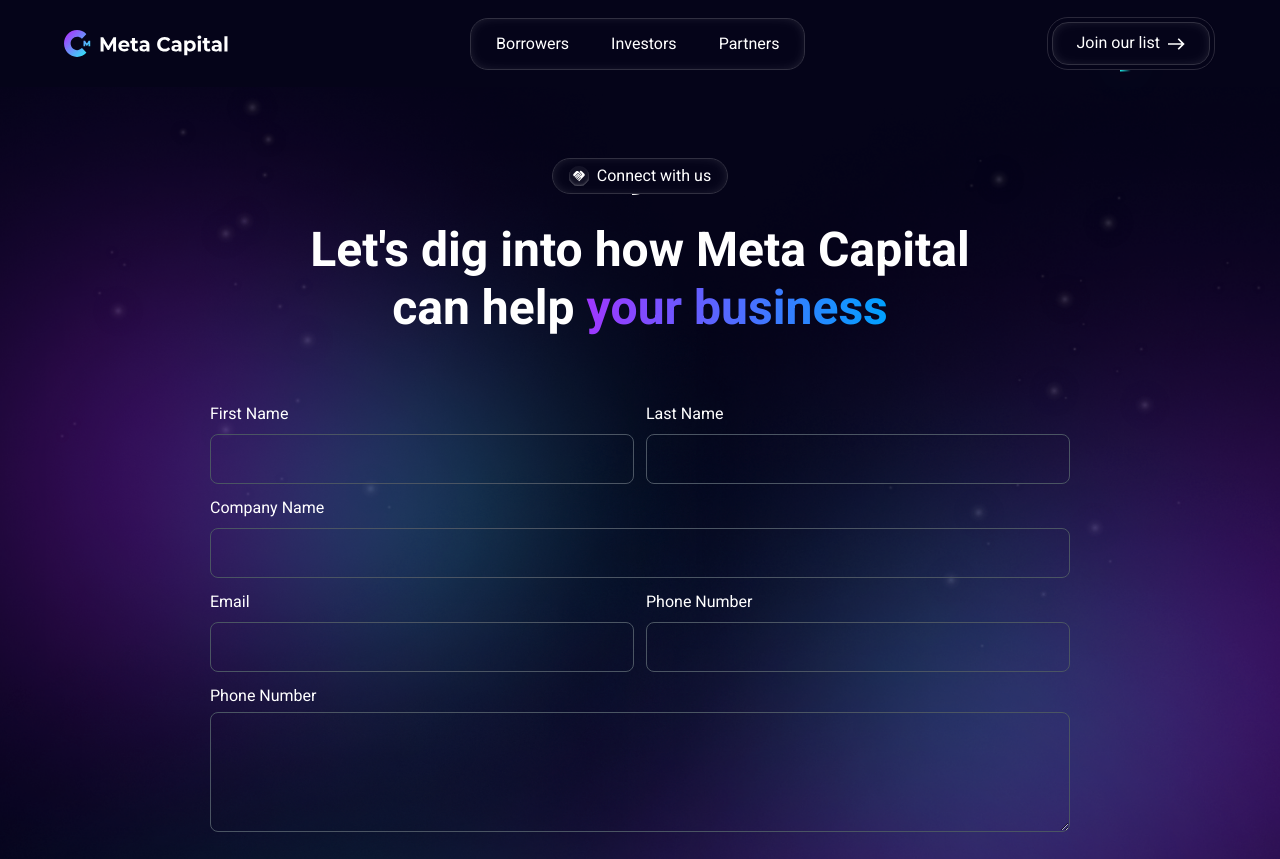
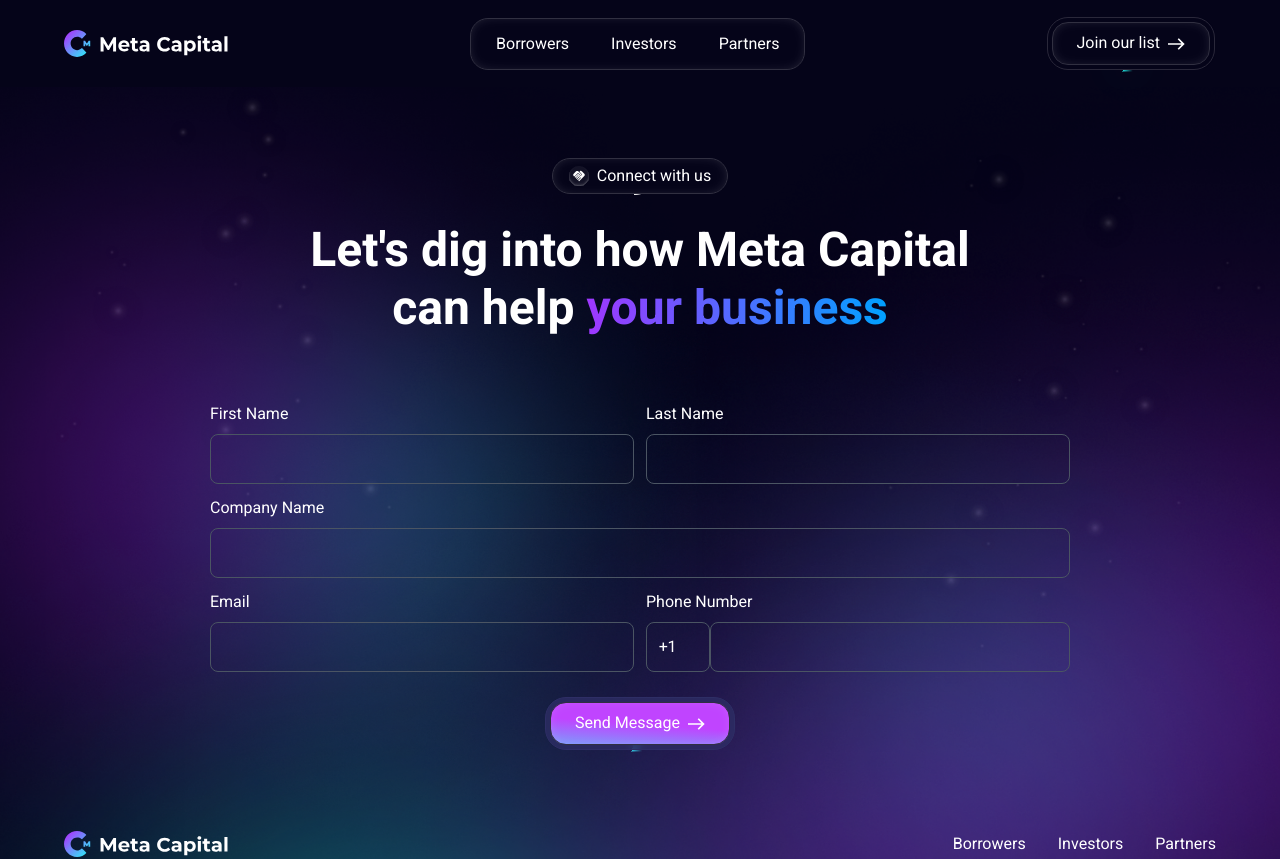
Before and after one commit to MetaCapFin/MetaCapFinFinal, a Next.js app: page /contact-us in a window 1280 px wide. Shown: the top 859 px of the page. Built offline with nearby package versions, Linux system fonts and the light colour scheme.

Commit message:
Update page.js
Add, previous changes to connect to Zappier and whole visual aspect

```diff
--- a/src/app/contact-us/page.js
+++ b/src/app/contact-us/page.js
@@ -1,11 +1,67 @@
+"use client";
+
 import Footer from '@/components/footer/footer'
 import Button from '@/components/ui/button'
 import WButton from '@/components/ui/button-white'
 import GradientText from '@/components/ui/gradient-text'
 import Image from 'next/image'
-import React from 'react'
+import React, { useState } from 'react'
+import Modal from '@/components/ui/modal' // Import the Modal component
 
 const Page = () => {
+    const [formData, setFormData] = useState({
+        firstName: '',
+        lastName: '',
+        companyName: '',
+        email: '',
+        phoneNumber: ''
+    });
+
+    const [showModal, setShowModal] = useState(false); // State to control modal visibility
+
+    const handleChange = (e) => {
+        const { name, value } = e.target;
+        setFormData({
+            ...formData,
+            [name]: value
+        });
+    };
+
+    const handleSubmit = async (e) => {
+        e.preventDefault();
+        const webhookUrl = 'https://hooks.zapier.com/hooks/catch/20787888/2kj7bom/';
+
+        // Concatenate country code with phone number
+        const dataToSubmit = {
+            ...formData,
+            phoneNumber: `+1${formData.phoneNumber}`
+        };
+
+        const urlParams = new URLSearchParams(dataToSubmit);
+
+        try {
+            const response = await fetch(webhookUrl, {
+                method: 'POST',
+                headers: {
+                    'Content-Type': 'application/x-www-form-urlencoded'
+                },
+                body: urlParams.toString()
+            });
+
+            if (response.ok) {
+                setShowModal(true); // Show the modal on successful form submission
+                console.log('Form submitted successfully');
+            } else {
+                console.error('Form submission error');
+            }
+        } catch (error) {
+            console.error('Form submission error', error);
+        }
+    };
+
+    const closeModal = () => {
+        setShowModal(false);
+    };
 
     return (
         <section className='relative overflow-y-hidden'>
@@ -20,41 +76,41 @@ const Page = () => {
                     Let's dig into how Meta Capital can help <span>your business</span>
                 </GradientText>
             </div>
-            <div className='mt-16 max-w-[860px] mx-auto text-white'>
+            <form onSubmit={handleSubmit} className='mt-16 max-w-[860px] mx-auto text-white'>
                 <div className='flex w-full gap-3'>
                     <div className='flex flex-col gap-1 flex-1'>
-                        <label className=''>First Name</label>
-                        <input type='text' className='w-full mt-1 rounded-lg bg-transparent border p-3 border-gray-600' />
+                        <label>First Name</label>
+                        <input type='text' name='firstName' value={formData.firstName} onChange={handleChange} className='w-full mt-1 rounded-lg bg-transparent border p-3 border-gray-600' />
                     </div>
                     <div className='flex flex-col gap-1 flex-1'>
                         <label>Last Name</label>
-                        <input type='text' className='w-full mt-1 rounded-lg bg-transparent border p-3 border-gray-600' />
+                        <input type='text' name='lastName' value={formData.lastName} onChange={handleChange} className='w-full mt-1 rounded-lg bg-transparent border p-3 border-gray-600' />
                     </div>
                 </div>
                 <div className='flex w-full gap-3 mt-3'>
                     <div className='flex flex-col gap-1 flex-1'>
-                        <label className=''>Company Name</label>
-                        <input type='text' className='w-full mt-1 rounded-lg bg-transparent border p-3 border-gray-600' />
+                        <label>Company Name</label>
+                        <input type='text' name='companyName' value={formData.companyName} onChange={handleChange} className='w-full mt-1 rounded-lg bg-transparent border p-3 border-gray-600' />
                     </div>
                 </div>
                 <div className='flex w-full gap-3 mt-3'>
                     <div className='flex flex-col gap-1 flex-1'>
-                        <label className=''>Email</label>
-                        <input type='email' className='w-full mt-1 rounded-lg bg-transparent border p-3 border-gray-600' />
+                        <label>Email</label>
+                        <input type='email' name='email' value={formData.email} onChange={handleChange} className='w-full mt-1 rounded-lg bg-transparent border p-3 border-gray-600' />
                     </div>
                     <div className='flex flex-col gap-1 flex-1'>
                         <label>Phone Number</label>
-                        <input type='number' className='w-full mt-1 rounded-lg bg-transparent border p-3 border-gray-600' />
+                        <div className='flex'>
+                            <input type='text' value='+1' readOnly className='w-16 mt-1 rounded-lg bg-transparent border p-3 border-gray-600' />
+                            <input type='text' name='phoneNumber' value={formData.phoneNumber} onChange={handleChange} className='flex-1 mt-1 rounded-lg bg-transparent border p-3 border-gray-600' />
+                        </div>
                     </div>
                 </div>
-                <div className='mt-3'>
-                    <label>Phone Number</label>
-                    <textarea className='w-full mt-1 rounded-lg bg-transparent border p-3 border-gray-600 h-[120px]'></textarea>
+                <div className='mt-6 flex justify-center'>
+                    <Button bg type='submit'>Send Message</Button>
                 </div>
-                <div className='mt-6 flex justify-center'>
-                    <Button bg>Send Message</Button>
-                </div>
-            </div>
+            </form>
+            {showModal && <Modal message="Thank you for registering. One of our team members will be in contact with you shortly." onClose={closeModal} />}
             <Image src="/assets/images/dots.png" alt="" className="w-full absolute opacity-20 top-0 left-1/2 -translate-x-1/2 -z-[1]" width={1500} height={400} />
             <Image src="/assets/images/left-circle.png" alt='' className='left-0 absolute top-0 -z-[1]' width={836} height={658} />
             <Image src="/assets/images/right_circle.png" alt='' className='right-0 top-0 absolute -z-[1]' width={836} height={658} />
@@ -63,4 +119,4 @@ const Page = () => {
     )
 }
 
-export default Page
+export default Page;
```
